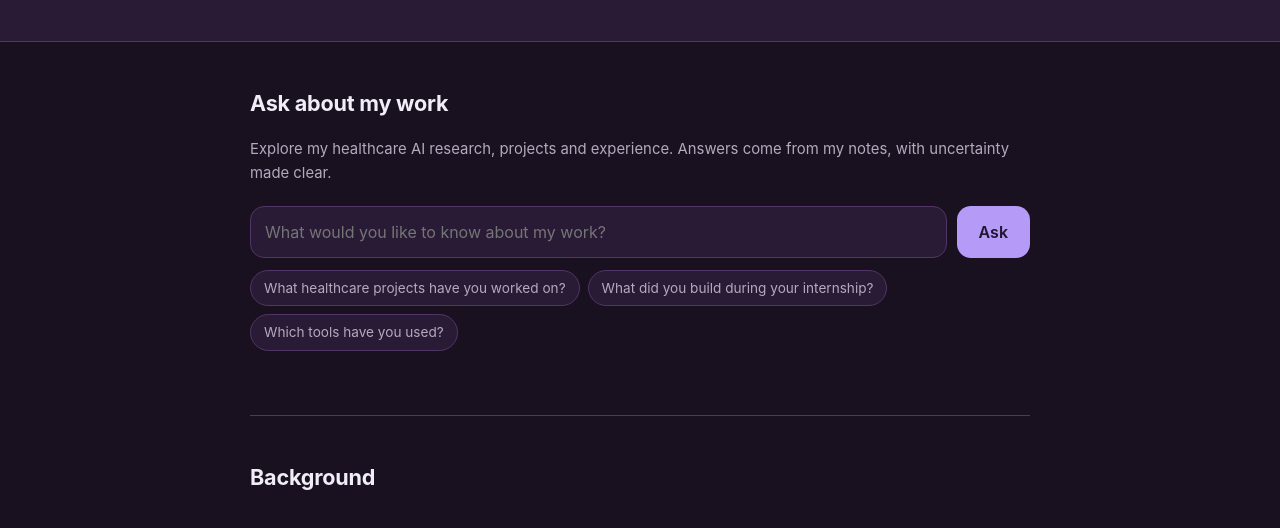
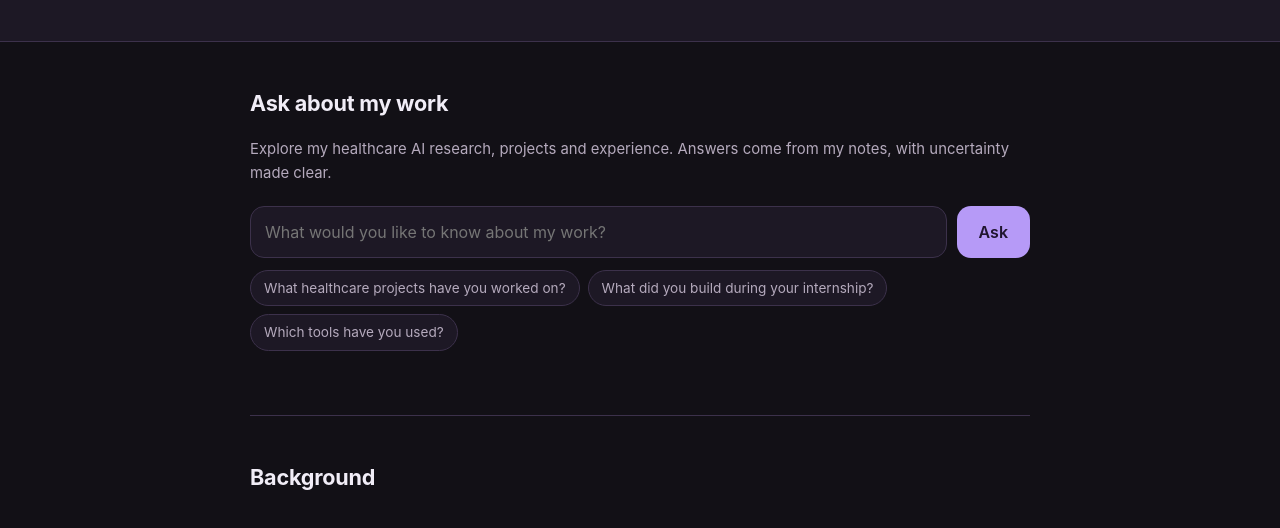
Before and after one commit to ahthini/Ahthini-LSA-AI-ML, a website with bundled scripts: page Week-3/portfolio/index.html in a window 1280 px wide. Shown: the part 241-769 px from the top of the page. Built offline with nearby package versions, Linux system fonts and the light colour scheme.

Commit message:
Restore charcoal and lavender palette

```diff
--- a/Week-3/portfolio/styles.css
+++ b/Week-3/portfolio/styles.css
@@ -5,13 +5,13 @@
 
 :root {
   color-scheme: dark;
-  --bg: #191020;
-  --surface: #291b36;
+  --bg: #121016;
+  --surface: #1d1825;
   --ink: #f1edf7;
   --ink-soft: #b5aabd;
-  --line: #513565;
+  --line: #3c314b;
   --accent: #b69af7;
-  --accent-soft: #382348;
+  --accent-soft: #292035;
   --ok: #8bd5b0;
   --warn: #edbd88;
   --radius: 14px;
```
